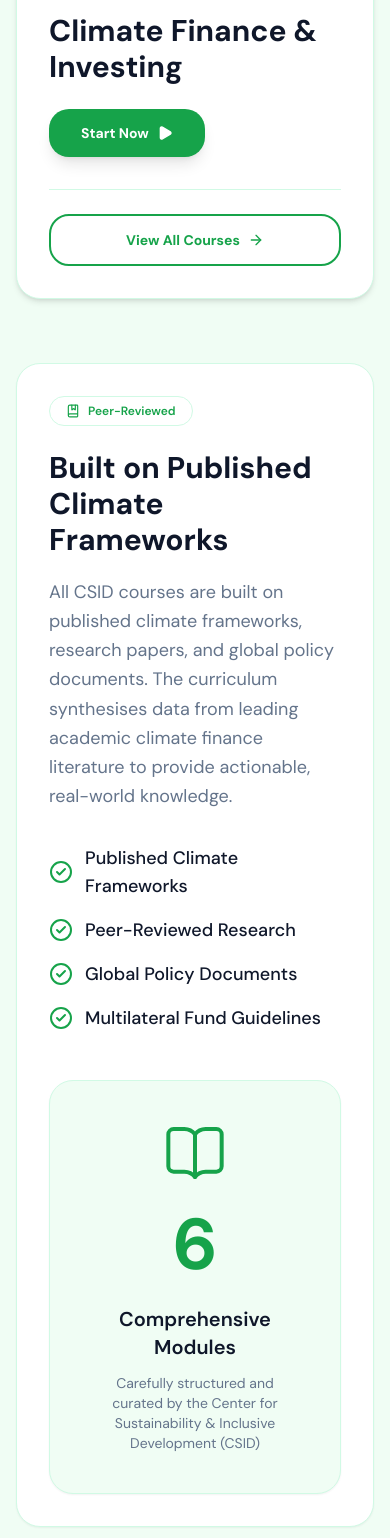
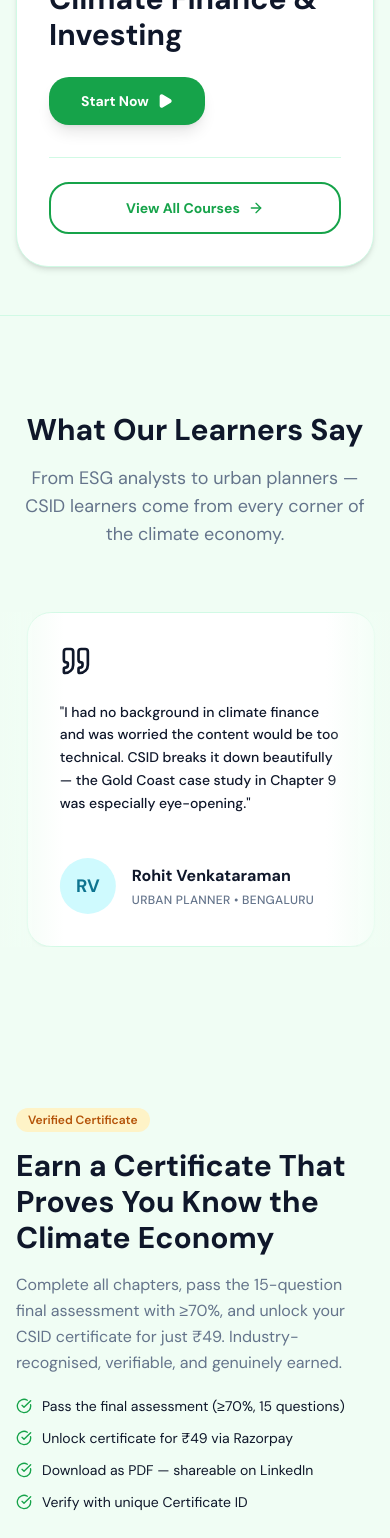
Before and after one commit to Arkraj7/csid, a Next.js app: page /csid/ in a window 390 px wide. Shown: the part 3507-5045 px from the top of the page. Built offline with nearby package versions, Linux system fonts and the light colour scheme.

Commit message:
Refactor CoursePreviewSection layout and imports
Updated layout and removed unused imports in CoursePreviewSection.

```diff
--- a/src/app/components/CoursePreviewSection.tsx
+++ b/src/app/components/CoursePreviewSection.tsx
@@ -1,14 +1,14 @@
 import React from 'react';
 import Link from 'next/link';
-import { ArrowRight, BookOpen, CheckCircle2, Play, BookMarked } from 'lucide-react';
+import { ArrowRight, Play } from 'lucide-react';
 
 export default function CoursePreviewSection() {
   return (
-    <section className="py-20 md:py-28 bg-muted/30">
+    <section className="py-12 md:py-16 bg-muted/30">
       <div className="max-w-screen-xl mx-auto px-4 sm:px-6 lg:px-8">
 
-        {/* TOP SECTION: "Recent Uploads" (From your sketch) */}
-        <div className="flex flex-col md:flex-row justify-between items-start md:items-center gap-8 mb-16 bg-card p-8 md:p-10 rounded-3xl border border-border shadow-md">
+        {/* "Recent Uploads" Banner (Matches your sketch) */}
+        <div className="flex flex-col md:flex-row justify-between items-start md:items-center gap-8 bg-card p-8 md:p-10 rounded-[2rem] border border-border shadow-md">
           <div>
             <p className="text-primary font-bold tracking-widest text-sm uppercase mb-3">
               Recent Uploads
@@ -30,7 +30,7 @@ export default function CoursePreviewSection() {
             </p>
             <Link
               href="/courses"
-              target="_blank"  // Opens the courses page in a new tab!
+              target="_blank"
               rel="noopener noreferrer"
               className="inline-flex w-full md:w-auto justify-center items-center gap-2 px-8 py-3.5 rounded-xl border-2 border-primary text-primary font-bold text-sm hover:bg-primary/5 transition-all active:scale-95"
             >
@@ -39,55 +39,6 @@ export default function CoursePreviewSection() {
           </div>
         </div>
 
-        {/* BOTTOM SECTION: "Built on Published Frameworks" */}
-        <div className="bg-card border border-border rounded-3xl p-8 md:p-12 shadow-sm">
-          <div className="grid grid-cols-1 lg:grid-cols-2 gap-12 lg:gap-20 items-center">
-
-            {/* Left Side: Text and Checkmarks */}
-            <div>
-              <div className="inline-flex items-center gap-2 px-4 py-1.5 rounded-full bg-primary/10 border border-primary/20 text-primary text-xs font-semibold mb-6">
-                <BookMarked size={14} />
-                Peer-Reviewed
-              </div>
-              <h3 className="text-3xl md:text-4xl font-bold text-foreground mb-5">
-                Built on Published Climate Frameworks
-              </h3>
-              <p className="text-lg text-muted-foreground leading-relaxed mb-8">
-                All CSID courses are built on published climate frameworks, research papers, and global policy documents. The curriculum synthesises data from leading academic climate finance literature to provide actionable, real-world knowledge.
-              </p>
-
-              <ul className="space-y-4">
-                {[
-                  'Published Climate Frameworks',
-                  'Peer-Reviewed Research',
-                  'Global Policy Documents',
-                  'Multilateral Fund Guidelines'
-                ].map((text, idx) => (
-                  <li key={idx} className="flex items-center gap-3 text-foreground font-medium text-lg">
-                    <CheckCircle2 className="text-primary flex-shrink-0" size={24} />
-                    <span>{text}</span>
-                  </li>
-                ))}
-              </ul>
-            </div>
-
-            {/* Right Side: The "6 Modules" Box */}
-            <div className="bg-background border border-border shadow-sm rounded-3xl p-10 md:p-14 text-center flex flex-col items-center justify-center">
-              <div className="mb-6 text-primary">
-                <BookOpen size={64} strokeWidth={1.5} />
-              </div>
-              <div className="text-7xl font-bold text-primary mb-6">6</div>
-              <p className="text-xl text-foreground font-semibold mb-3">
-                Comprehensive Modules
-              </p>
-              <p className="text-sm text-muted-foreground max-w-xs mx-auto">
-                Carefully structured and curated by the Center for Sustainability &amp; Inclusive Development (CSID)
-              </p>
-            </div>
-
-          </div>
-        </div>
-
       </div>
     </section>
   );
```
